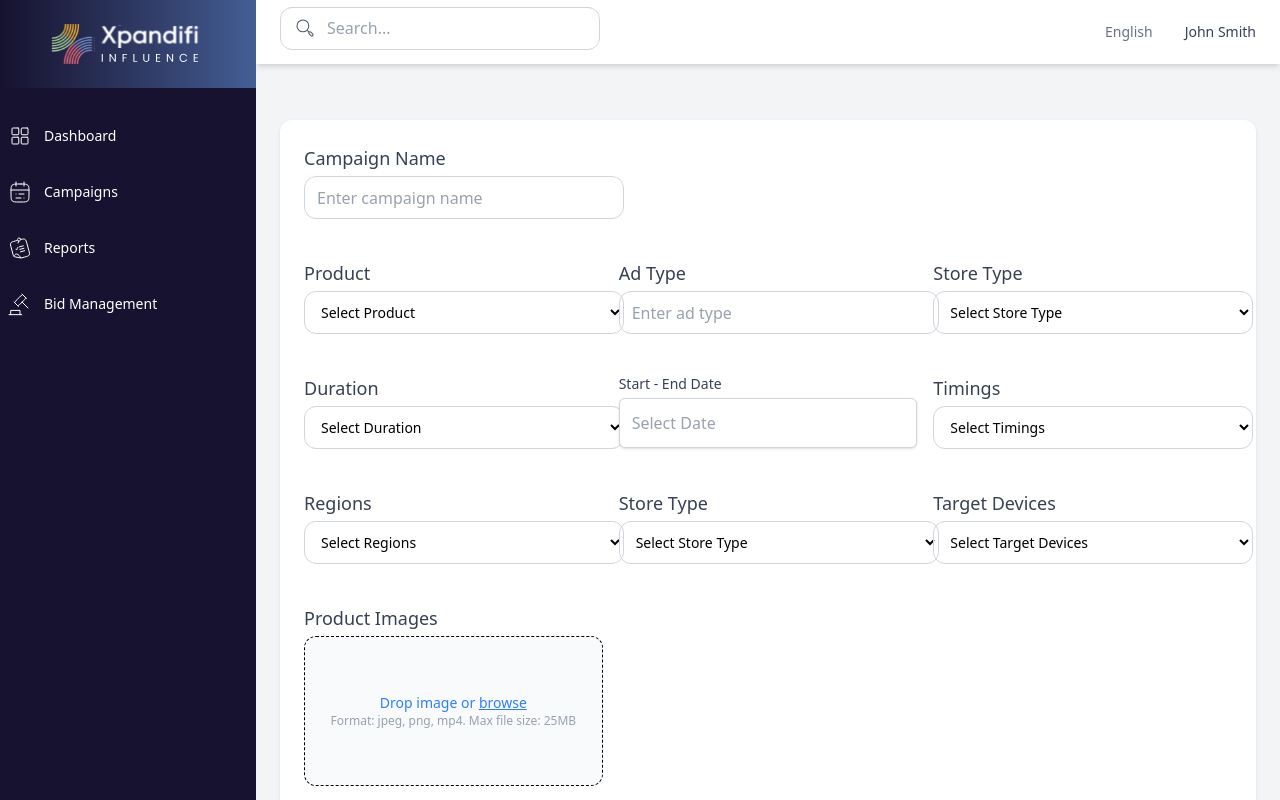
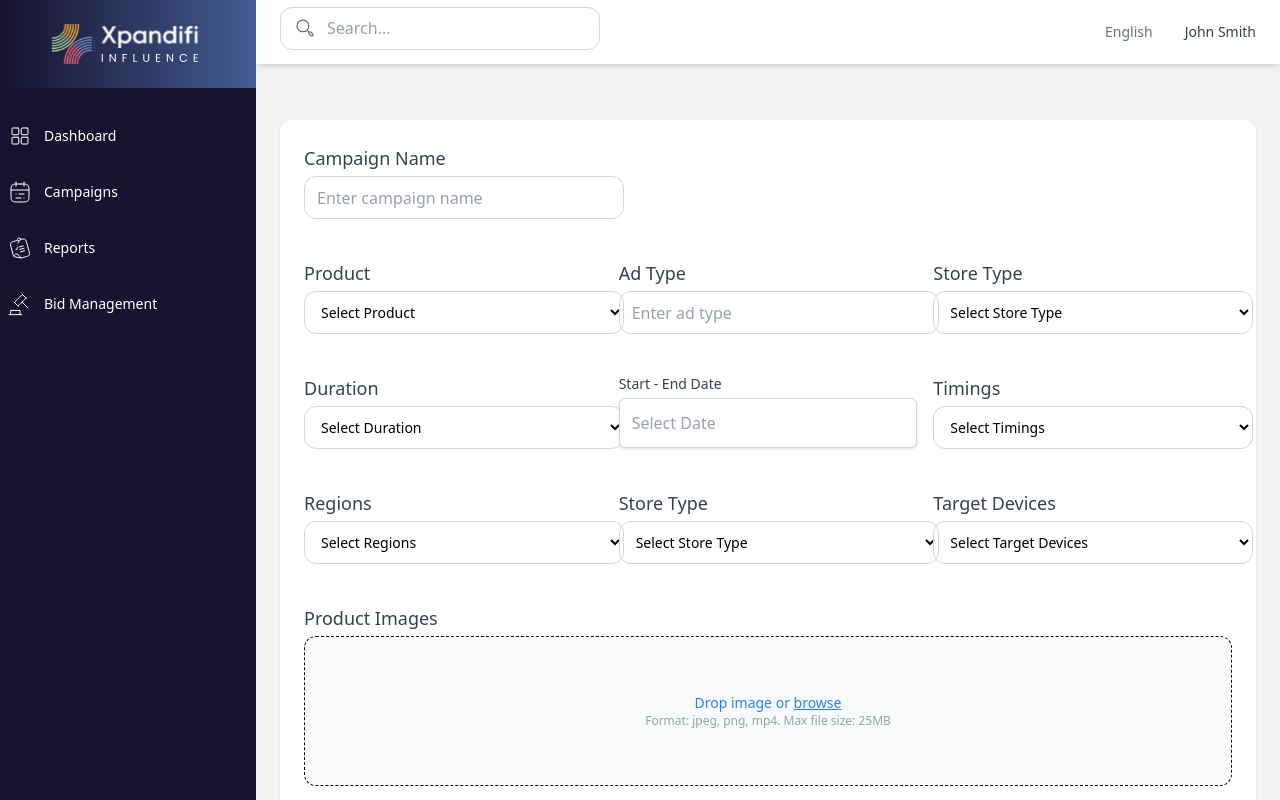
Before and after one commit to kartikbtspl/xpandifi, a React (Vite) app: page /create-campaign in a window 1280 px wide. Built offline with nearby package versions, Linux system fonts and the light colour scheme; sample sign-in values are in the browser's storage.

Commit message:
styled the create campaign

```diff
--- a/src/components/form/FromBuilder.jsx
+++ b/src/components/form/FromBuilder.jsx
@@ -2,20 +2,34 @@ import React from 'react';
 import { useForm } from 'react-hook-form';
 import FieldRenderer from './FieldRenderer';
 import Button from '../ui/button/Button';
-import { fields} from '../../util/Form-menu/campaign-fields'
+import { fields } from '../../util/Form-menu/campaign-fields';
+
+// Helper to handle Tailwind grid classes safely
+const getGridClass = (field, row) => {
+  if (field.gridSpan === 3 || row.length === 1) return 'col-span-1 md:col-span-3';
+  if (field.gridSpan === 2) return 'col-span-1 md:col-span-2';
+  return 'col-span-1';
+};
 
 const FormBuilder = ({ onSubmit }) => {
-  const { handleSubmit, control, formState: { errors } } = useForm();
+  const {
+    handleSubmit,
+    control,
+    formState: { errors },
+  } = useForm();
 
   return (
-    <form onSubmit={handleSubmit(onSubmit)} className="p-6 bg-white rounded-xl shadow space-y-6">
+    <form
+      onSubmit={handleSubmit(onSubmit)}
+      className="p-6 bg-white rounded-xl shadow space-y-6"
+    >
       {fields.map((row, rowIdx) => (
-        <div key={rowIdx} className="grid grid-cols-1 md:grid-cols-3 gap-4">
-          {row.map(field => (
-            <div
-              key={field.name}
-              className={field.gridSpan ? `col-span-${field.gridSpan}` : ''}
-            >
+        <div
+          key={rowIdx}
+          className="grid grid-cols-1 md:grid-cols-3 gap-4"
+        >
+          {row.map((field) => (
+            <div key={field.name} className={getGridClass(field, row)}>
               <FieldRenderer field={field} control={control} errors={errors} />
             </div>
           ))}
--- /dev/null
+++ b/src/pages/campaign/BidManagement.jsx
@@ -0,0 +1,9 @@
+import React from 'react'
+
+const BidManagement = () => {
+  return (
+    <div>BidManagement</div>
+  )
+}
+
+export default BidManagement
--- /dev/null
+++ b/src/pages/campaign/CampaignList.jsx
@@ -0,0 +1,9 @@
+import React from 'react'
+
+const CampaignList = () => {
+  return (
+    <div>CampaignList</div>
+  )
+}
+
+export default CampaignList
--- /dev/null
+++ b/src/pages/campaign/CampaignReports.jsx
@@ -0,0 +1,9 @@
+import React from 'react'
+
+const CampaignReports = () => {
+  return (
+    <div>CampaignReports</div>
+  )
+}
+
+export default CampaignReports
--- a/src/routes/DashboardRoutes.jsx
+++ b/src/routes/DashboardRoutes.jsx
@@ -3,6 +3,9 @@ import PrivateRoute from "./PrivateRoute";
 import AppLayout from "../layout/AppLayout";
 import CreateCampaign from "../pages/campaign/CreateCampaign";
 import Dashboard from "../pages/Dashboard";
+import CampaignList from "../pages/campaign/CampaignList";
+import CampaignReports from "../pages/campaign/CampaignReports";
+import BidManagement from "../pages/campaign/BidManagement";
 
 export const dashboardRoutes = [
   <Route
@@ -16,5 +19,8 @@ export const dashboardRoutes = [
     {/* <Route index path="/" element={<Home />} /> */}
     <Route path="/" element={<Dashboard />} />
     <Route path="/create-campaign" element={<CreateCampaign />} />
-  </Route>,
+    <Route path="/campaigns-list" element = {<CampaignList />} />
+    <Route path="/reports" element={<CampaignReports />} />
+    <Route path="/bids" element={<BidManagement />} />
+   </Route>,
 ];
--- a/src/util/appsidebar-menu/menuItems.jsx
+++ b/src/util/appsidebar-menu/menuItems.jsx
@@ -1,7 +1,7 @@
 import {  GridIcon , ReportIcon , BidIcon , CampaignIcon } from "../../icon/index"
 export const menuItems = [
     { name: "Dashboard", icon: <GridIcon />, path: "/" },
-    { name: "Campaigns", icon: <CampaignIcon />, path: "/campaigns" },
+    { name: "Campaigns", icon: <CampaignIcon />, path: "/campaigns-list" },
     { name: "Reports", icon: <ReportIcon />, path: "/reports" },
     { name: "Bid Management", icon: <BidIcon />, path: "/bids" },
   ];
```
Also changed, not shown: src/util/Form-menu/campaign-fields.js (+17 -4 lines).
